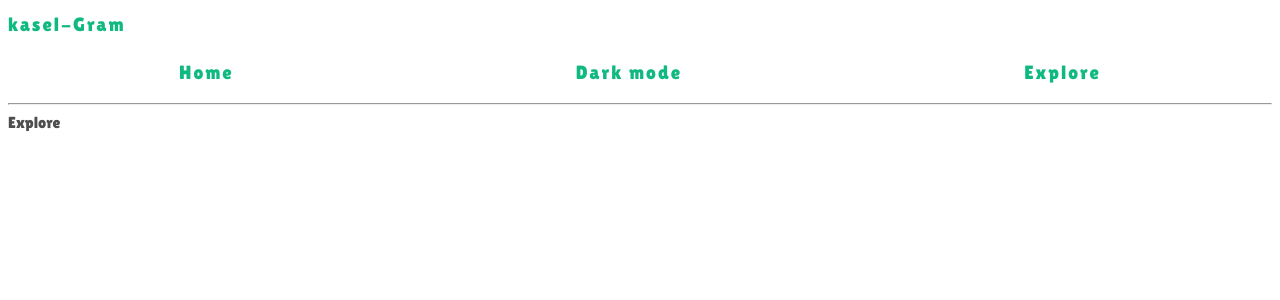
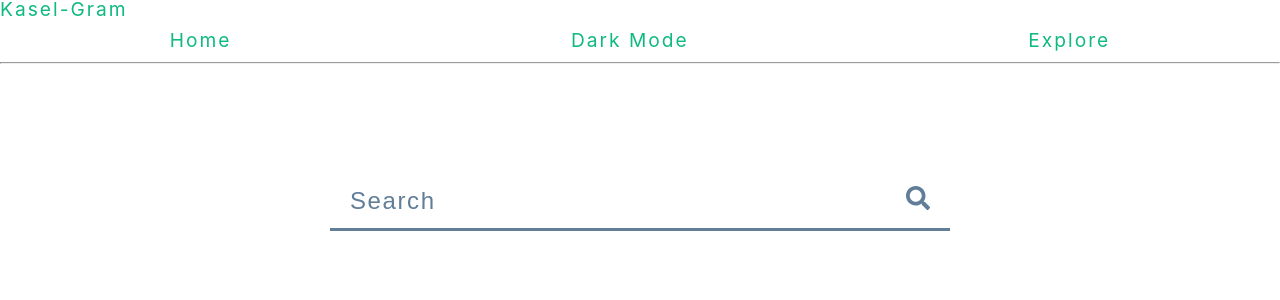
Before and after one commit to karthikashutosh/KaselGram, a React (Create React App) app: page /explore in a window 1280 px wide. Shown: the top 300 px of the page. Built offline with nearby package versions, Linux system fonts and the light colour scheme; no server answers.

Commit message:
explore page done

```diff
--- a/package.json
+++ b/package.json
@@ -10,6 +10,7 @@
     "framer-motion": "^4.1.17",
     "react": "^16.13.1",
     "react-dom": "^16.13.1",
+    "react-icons": "^4.3.1",
     "react-router-dom": "^5.3.0",
     "react-scripts": "3.4.1"
   },
--- /dev/null
+++ b/src/Components/Photo.js
@@ -0,0 +1,29 @@
+import React from 'react'
+
+const Photo = ({
+  urls: { regular },
+  alt_description,
+  likes,
+  user: {
+    name,
+    portfolio_url,
+    profile_image: { medium },
+  },
+}) => {
+  return (
+    <article className='photo'>
+      <img src={regular} alt={alt_description} />
+      <div className='photo-info'>
+        <div>
+          <h4>{name}</h4>
+          <p>{likes} likes</p>
+        </div>
+        <a href={portfolio_url}>
+          <img src={medium} alt='' className='user-img' />
+        </a>
+      </div>
+    </article>
+  )
+}
+
+export default Photo
--- a/src/Pages/Explore.js
+++ b/src/Pages/Explore.js
@@ -1,9 +1,94 @@
-import React from 'react'
+import React, { useState, useEffect } from "react";
+import { FaSearch } from "react-icons/fa";
+import Photo from "../Components/Photo";
 
-export default function Explore() {
-    return (
-        <div>
-            Explore
+const clientID = `?client_id=7LlUYcOssDle1UV_ArpWm1xGjS-SdahQ4RFDiHuznms`;
+const mainUrl = `https://api.unsplash.com/photos/`;
+const searchUrl = `https://api.unsplash.com/search/photos/`;
+
+function App() {
+  const [loading, setLoading] = useState(false);
+  const [photos, setPhotos] = useState([]);
+  const [page, setPage] = useState(0);
+  const [query, setQuery] = useState("");
+  const fetchImages = async () => {
+    setLoading(true);
+    let url;
+    const urlPage = `&page=${page}`;
+    const urlQuery = `&query=${query}`;
+    if (query) {
+      url = `${searchUrl}${clientID}${urlPage}${urlQuery}`;
+    } else {
+      url = `${mainUrl}${clientID}${urlPage}`;
+    }
+    try {
+      const response = await fetch(url);
+      const data = await response.json();
+      console.log(data);
+      setPhotos((oldPhotos) => {
+        if (query && page === 1) {
+          return data.results;
+        } else if (query) {
+          return [...oldPhotos, ...data.results];
+        } else {
+          return [...oldPhotos, ...data];
+        }
+      });
+      setLoading(false);
+    } catch (error) {
+      console.log(error);
+      setLoading(false);
+    }
+  };
+  useEffect(() => {
+    fetchImages();
+    // eslint-disable-next-line react-hooks/exhaustive-deps
+  }, [page]);
+
+  useEffect(() => {
+    const event = window.addEventListener("scroll", () => {
+      if (
+        (!loading && window.innerHeight + window.scrollY) >=
+        document.body.scrollHeight - 2
+      ) {
+        setPage((oldPage) => {
+          return oldPage + 1;
+        });
+      }
+    });
+    return () => window.removeEventListener("scroll", event);
+    // eslint-disable-next-line react-hooks/exhaustive-deps
+  }, []);
+  const handleSubmit = (e) => {
+    e.preventDefault();
+    setPage(1);
+  };
+  return (
+    <main>
+      <section className="search">
+        <form className="search-form">
+          <input
+            type="text"
+            placeholder="search"
+            value={query}
+            onChange={(e) => setQuery(e.target.value)}
+            className="form-input"
+          />
+          <button type="submit" className="submit-btn" onClick={handleSubmit}>
+            <FaSearch />
+          </button>
+        </form>
+      </section>
+      <section className="photos">
+        <div className="photos-center">
+          {photos.map((image, index) => {
+            return <Photo key={index} {...image} />;
+          })}
         </div>
-    )
+        {loading && <h2 className="loading">Loading...</h2>}
+      </section>
+    </main>
+  );
 }
+
+export default App;
--- a/src/index.css
+++ b/src/index.css
@@ -118,3 +118,233 @@ justify-content: space-around;
   box-shadow: 3px 5px 7px rgba(0, 0, 0, 0.5);
   border: 3px solid var(--primary);
 }
+
+
+
+
+/* explore page css*/
+:root {
+  /* dark shades of primary color*/
+  --clr-primary-1: hsl(205, 86%, 17%);
+  --clr-primary-2: hsl(205, 77%, 27%);
+  --clr-primary-3: hsl(205, 72%, 37%);
+  --clr-primary-4: hsl(205, 63%, 48%);
+  /* primary/main color */
+  --clr-primary-5: hsl(205, 78%, 60%);
+  /* lighter shades of primary color */
+  --clr-primary-6: hsl(205, 89%, 70%);
+  --clr-primary-7: hsl(205, 90%, 76%);
+  --clr-primary-8: hsl(205, 86%, 81%);
+  --clr-primary-9: hsl(205, 90%, 88%);
+  --clr-primary-10: hsl(205, 100%, 96%);
+  /* darkest grey - used for headings */
+  --clr-grey-1: hsl(209, 61%, 16%);
+  --clr-grey-2: hsl(211, 39%, 23%);
+  --clr-grey-3: hsl(209, 34%, 30%);
+  --clr-grey-4: hsl(209, 28%, 39%);
+  /* grey used for paragraphs */
+  --clr-grey-5: hsl(210, 22%, 49%);
+  --clr-grey-6: hsl(209, 23%, 60%);
+  --clr-grey-7: hsl(211, 27%, 70%);
+  --clr-grey-8: hsl(210, 31%, 80%);
+  --clr-grey-9: hsl(212, 33%, 89%);
+  --clr-grey-10: hsl(210, 36%, 96%);
+  --clr-white: #fff;
+  --clr-red-dark: hsl(360, 67%, 44%);
+  --clr-red-light: hsl(360, 71%, 66%);
+  --clr-green-dark: hsl(125, 67%, 44%);
+  --clr-green-light: hsl(125, 71%, 66%);
+  --clr-black: #222;
+  --transition: all 0.3s linear;
+  --spacing: 0.1rem;
+  --radius: 0.25rem;
+  --light-shadow: 0 5px 15px rgba(0, 0, 0, 0.1);
+  --dark-shadow: 0 5px 15px rgba(0, 0, 0, 0.2);
+  --max-width: 1170px;
+  --fixed-width: 620px;
+}
+/*
+===============
+Global Styles
+===============
+*/
+
+*,
+::after,
+::before {
+  margin: 0;
+  padding: 0;
+  box-sizing: border-box;
+}
+body {
+  font-family: -apple-system, BlinkMacSystemFont, 'Segoe UI', Roboto, Oxygen,
+    Ubuntu, Cantarell, 'Open Sans', 'Helvetica Neue', sans-serif;
+  background: var(--clr-white);
+  color: var(--clr-grey-1);
+  line-height: 1.5;
+  font-size: 0.875rem;
+}
+ul {
+  list-style-type: none;
+}
+a {
+  text-decoration: none;
+}
+h1,
+h2,
+h3,
+h4 {
+  letter-spacing: var(--spacing);
+  text-transform: capitalize;
+  line-height: 1.25;
+  margin-bottom: 0.75rem;
+}
+h1 {
+  font-size: 2.5rem;
+}
+h2 {
+  font-size: 2rem;
+}
+h3 {
+  font-size: 1.25rem;
+}
+h4 {
+  font-size: 0.875rem;
+}
+p {
+  margin-bottom: 1.25rem;
+}
+@media screen and (min-width: 800px) {
+  h1 {
+    font-size: 3rem;
+  }
+  h2 {
+    font-size: 2.5rem;
+  }
+  h3 {
+    font-size: 1.75rem;
+  }
+  h4 {
+    font-size: 1rem;
+  }
+  body {
+    font-size: 1rem;
+  }
+  h1,
+  h2,
+  h3,
+  h4 {
+    line-height: 1;
+  }
+}
+/*  global classes */
+
+/* section */
+.section {
+  width: 90vw;
+  margin: 0 auto;
+  max-width: var(--max-width);
+}
+
+@media screen and (min-width: 992px) {
+  .section {
+    width: 95vw;
+  }
+}
+
+/*
+===============
+Stock Photos
+===============
+*/
+.search {
+  padding: 5rem 0 0 0;
+  width: 90vw;
+  max-width: var(--max-width);
+  margin: 0 auto;
+}
+.search-form {
+  display: flex;
+}
+.form-input {
+  width: 100%;
+}
+.form-input,
+.submit-btn {
+  padding: 0.75rem 1.25rem;
+  border: none;
+  text-transform: capitalize;
+  letter-spacing: var(--spacing);
+  font-size: 1.5rem;
+  background: transparent;
+  color: var(--clr-grey-5);
+  border-bottom: 3px solid var(--clr-grey-5);
+}
+.form-input {
+  color: var(--clr-grey-3);
+}
+.form-input::placeholder {
+  color: var(--clr-grey-5);
+}
+.photos {
+  padding: 5rem 0;
+}
+.photos-center {
+  width: 90vw;
+  max-width: var(--max-width);
+  margin: 0 auto;
+  display: grid;
+  gap: 2rem;
+}
+.photo {
+  height: 17.5rem;
+  position: relative;
+  overflow: hidden;
+}
+.photo > img {
+  width: 100%;
+  height: 100%;
+  display: block;
+  object-fit: cover;
+}
+.photo h4 {
+  margin-bottom: 0.5rem;
+}
+.photo p {
+  margin-bottom: 0;
+}
+.user-img {
+  width: 2.5rem;
+  height: 2.5rem;
+  border-radius: 50%;
+}
+.photo-info {
+  position: absolute;
+  width: 100%;
+  padding: 1rem;
+  bottom: 0;
+  left: 0;
+  background: rgba(0, 0, 0, 0.4);
+  color: white;
+  transform: translateY(100%);
+  transition: var(--transition);
+  display: flex;
+  justify-content: space-between;
+  align-items: center;
+}
+.photo:hover .photo-info {
+  transform: translateY(0);
+}
+@media screen and (min-width: 576px) {
+  .photos-center {
+    grid-template-columns: repeat(auto-fill, minmax(368px, 1fr));
+  }
+  .search-form {
+    max-width: var(--fixed-width);
+  }
+}
+
+.loading {
+  text-align: center;
+  padding: 3rem;
+}
```
Also changed, not shown: 2 other files (tests, documents, lock files or other folders).
